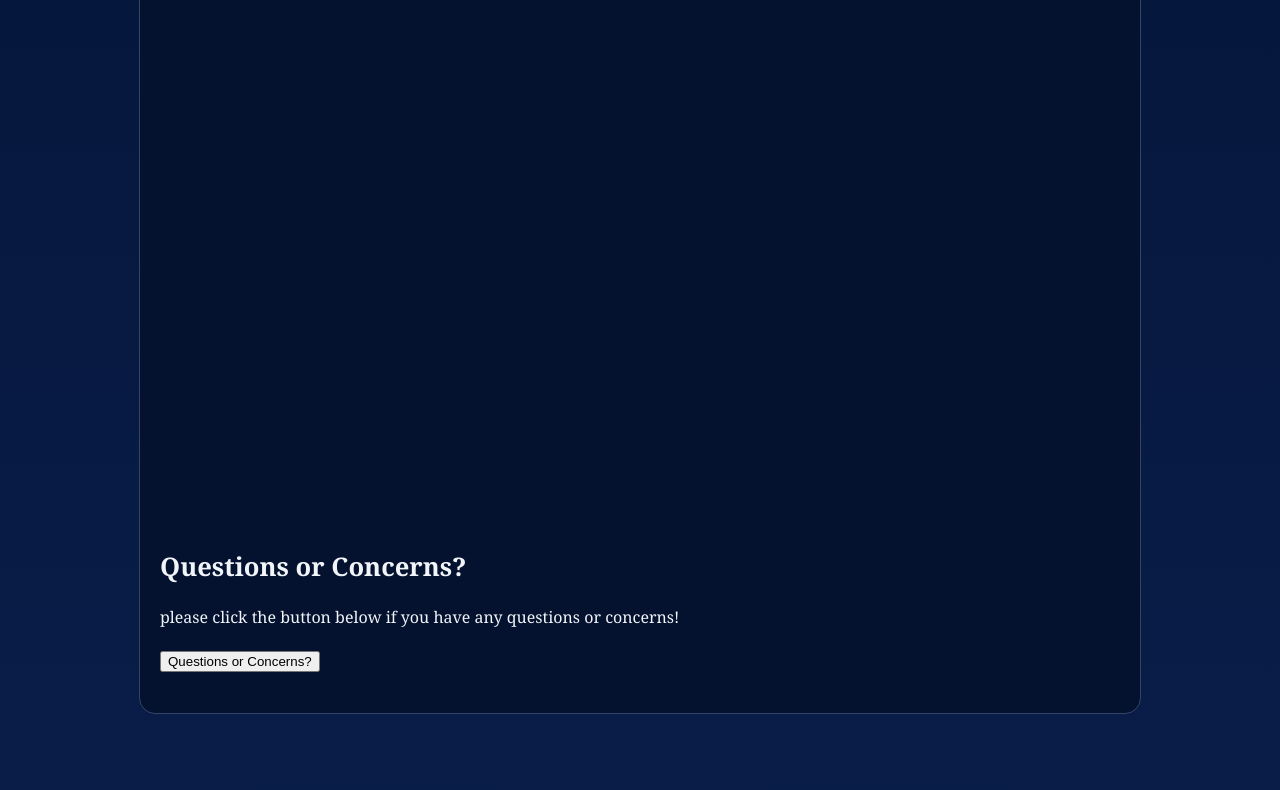
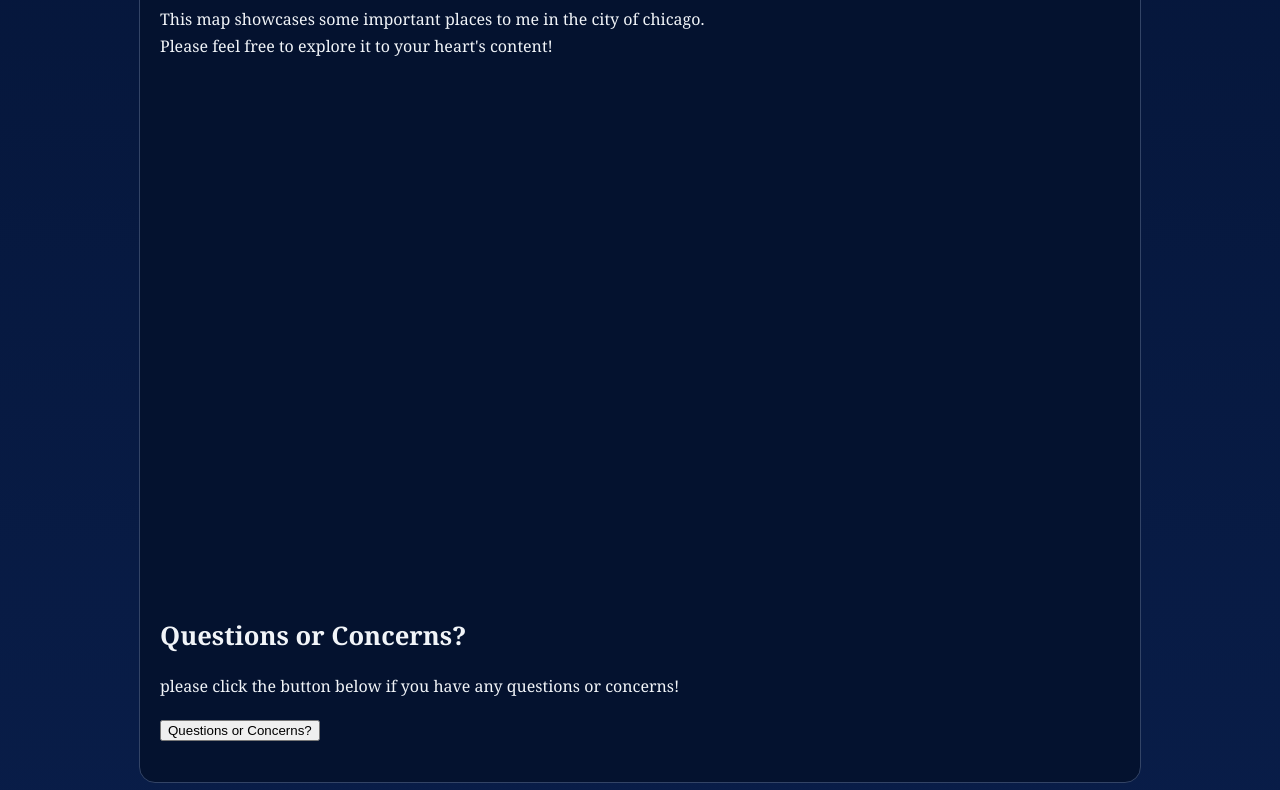
Before and after one commit to Mark-Fedechko/ITMD361project3, a plain HTML site: page Gmap.html in a window 1280 px wide. Shown: the part 293-1083 px from the top of the page. Drawn offline with Linux system fonts and the light colour scheme; some packages are replaced by stand-ins of ours.

Commit message:
Update Gmap.html

```diff
--- a/Gmap.html
+++ b/Gmap.html
@@ -27,6 +27,10 @@
 
     <main class="container--fixed">
         <h1>Chicago, the best place to be!</h1>
+        <p>
+            This map showcases some important places to me in the city of chicago. Please feel free to explore it to your heart's content!
+        </p>
+
         <div id="map" style="height: 500px; width: 100%; border-radius: 1rem; margin-top: 1.5rem;"></div>
 
         <section style="margin-top: 2rem;">
```
